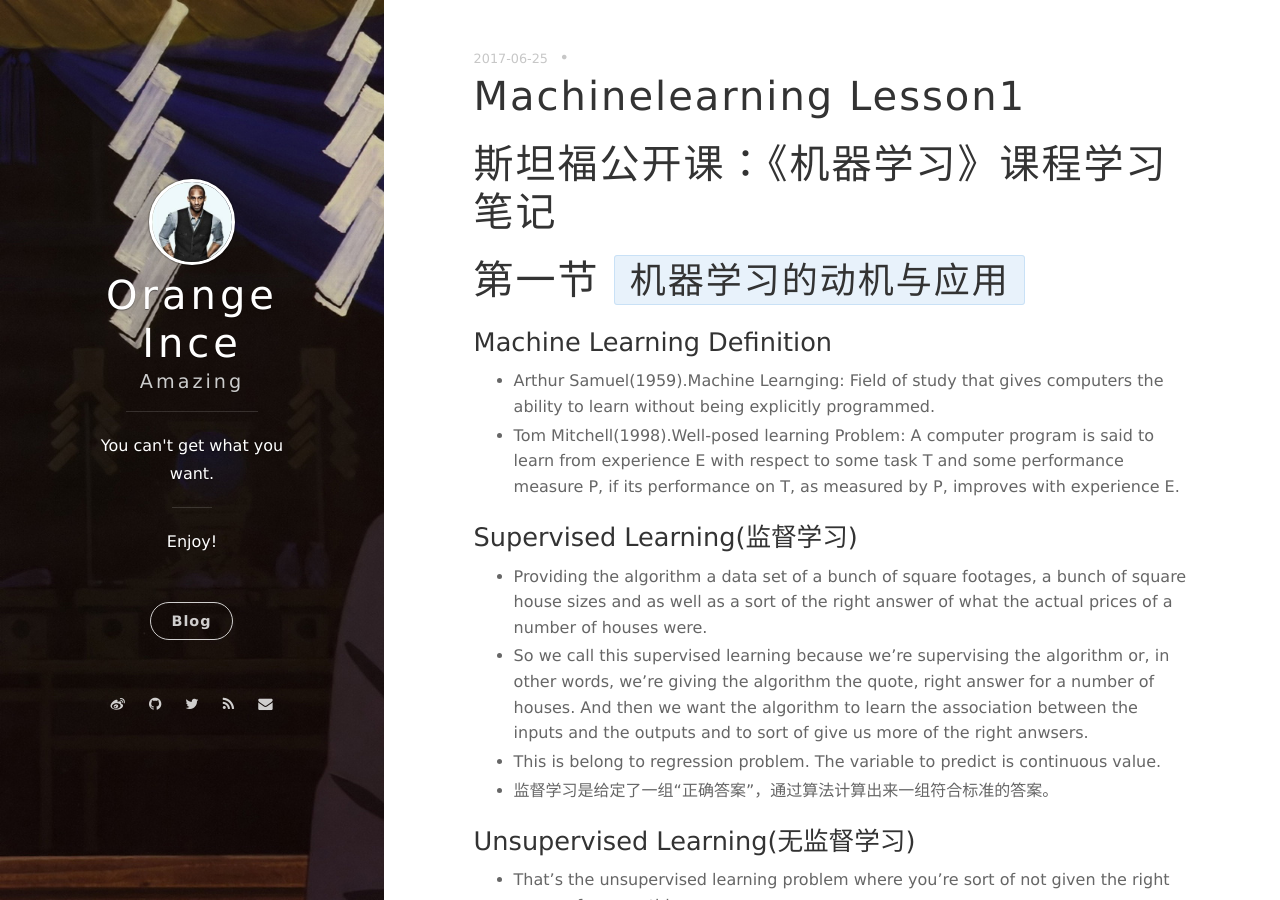
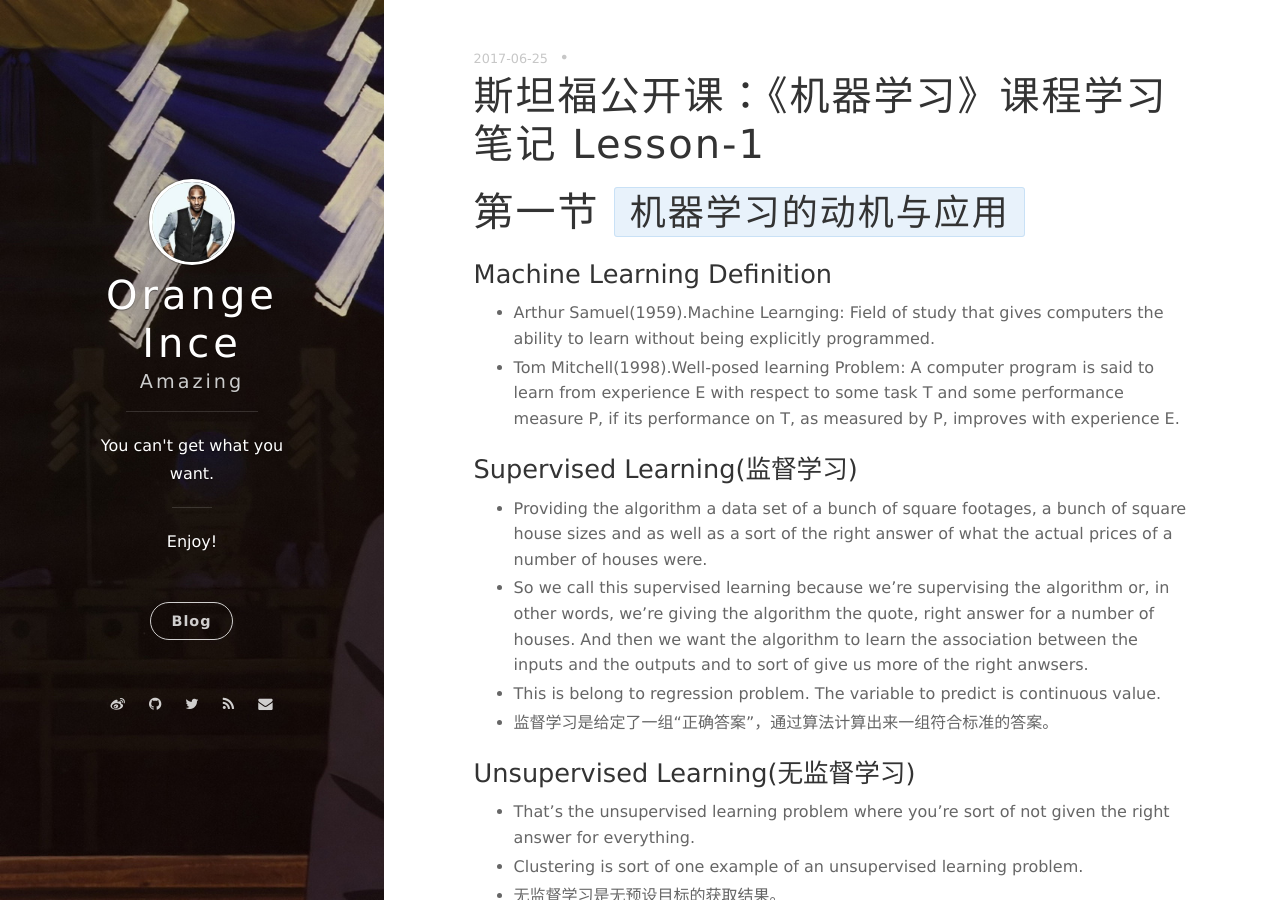
Before and after one commit to orangeince/OrangeSpace, a Jekyll site: the page built from _posts/2017-06-25-MachineLearning-Lesson1.md, in a window 1280 px wide and 900 px high. Built offline with Jekyll 4.4.1, drawn with Linux system fonts in a browser that asks for light colours; nearby versions of some CDN libraries; our own code applies the rules of GitHub Pages for plain Markdown files.

Commit message:
fix: 修复格式问题

```diff
--- a/_posts/2017-06-25-MachineLearning-Lesson1.md
+++ b/_posts/2017-06-25-MachineLearning-Lesson1.md
@@ -1,5 +1,8 @@
-# 斯坦福公开课：《机器学习》课程学习笔记
-
+---
+layout: post
+title:  "斯坦福公开课：《机器学习》课程学习笔记 Lesson-1"
+date:   2017-06-25 22:02:00 +8000
+---
 # 第一节 `机器学习的动机与应用`
 ### Machine Learning Definition
 - Arthur Samuel(1959).Machine Learnging: Field of study that gives computers the ability to learn without being explicitly programmed.
```
